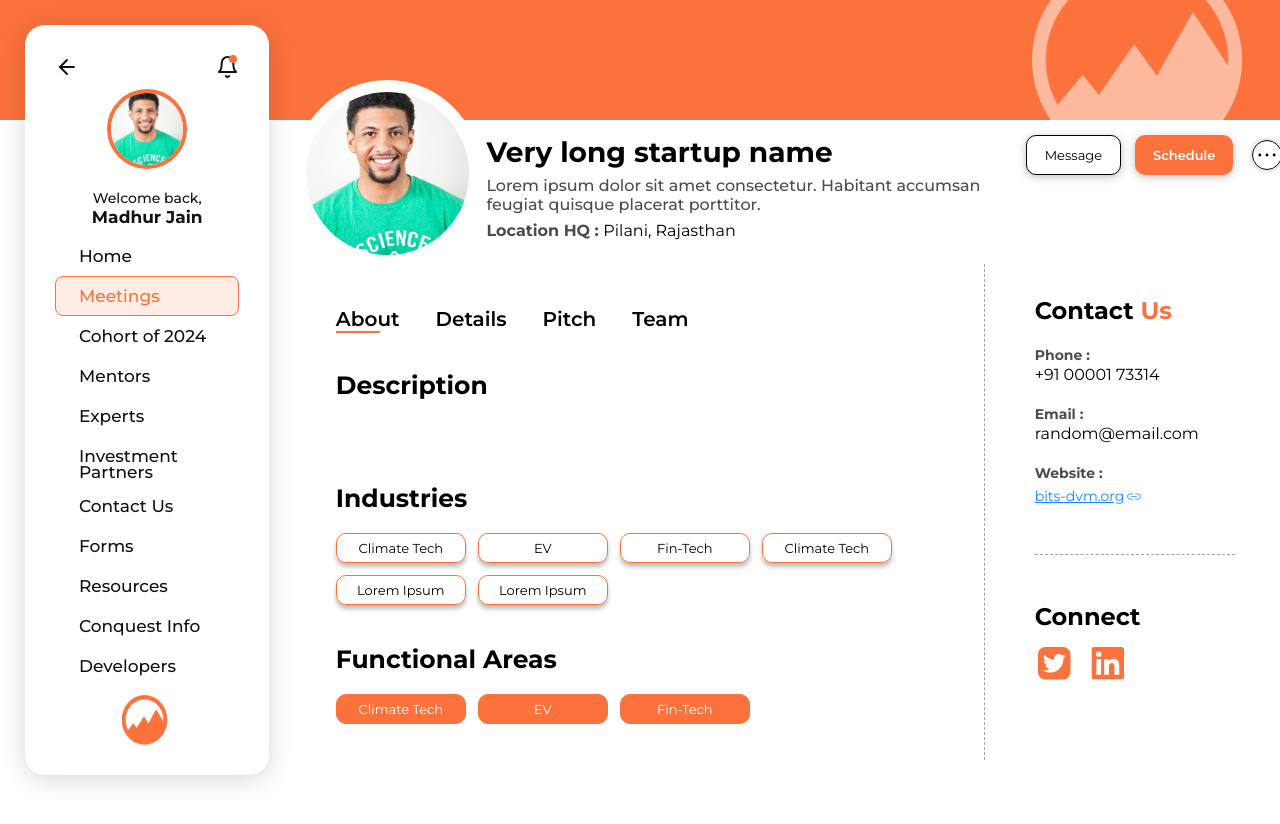
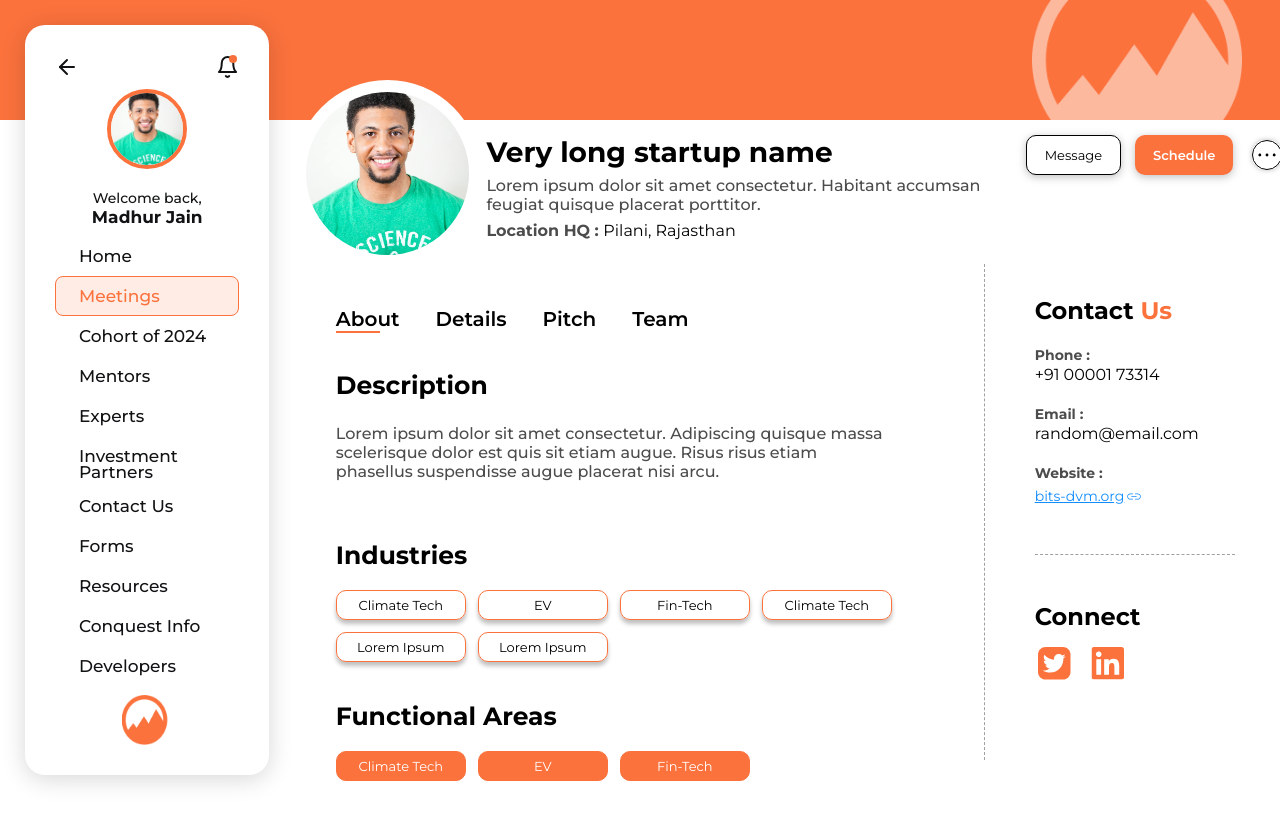
Before and after one commit to dvm-bitspilani/cel-conquest-2024, a React (Vite) app: page /dashboard/startup-profile in a window 1280 px wide. Shown: the top 824 px of the page. Before the commit the page ends 800 px from the top, so only its background shows below. Built offline with nearby package versions, Linux system fonts and the light colour scheme.

Commit message:
Update StartupProfileHeader.jsx
Adding DummyAbout data for testing.

```diff
--- a/src/components/Startups/StartupProfileHeader/StartupProfileHeader.jsx
+++ b/src/components/Startups/StartupProfileHeader/StartupProfileHeader.jsx
@@ -15,6 +15,12 @@ const dummyContact = {
     linkedin: "https://linkedin.com",
 }
 
+const DummyAbout = {
+    description: "Lorem ipsum dolor sit amet consectetur. Adipiscing quisque massa scelerisque dolor est quis sit etiam augue. Risus risus etiam phasellus suspendisse augue placerat nisi arcu.",
+    industries: ["Climate Tech", "EV", "Fin-Tech","Climate Tech", "Lorem Ipsum", "Lorem Ipsum"],
+    areas: ["Climate Tech", "EV", "Fin-Tech"]
+}
+
 const dummyDetails = {
     founder: "A very very very long name",
     cofounder1: "A very very very long name",
@@ -24,7 +30,7 @@ const dummyDetails = {
 }
 
 const profileInfo = {
-    about: <About />,
+    about: <About {...DummyAbout} />,
     details: <Details {...dummyDetails}/>,
     pitch: <Pitch />,
     team: <Team />,
```
